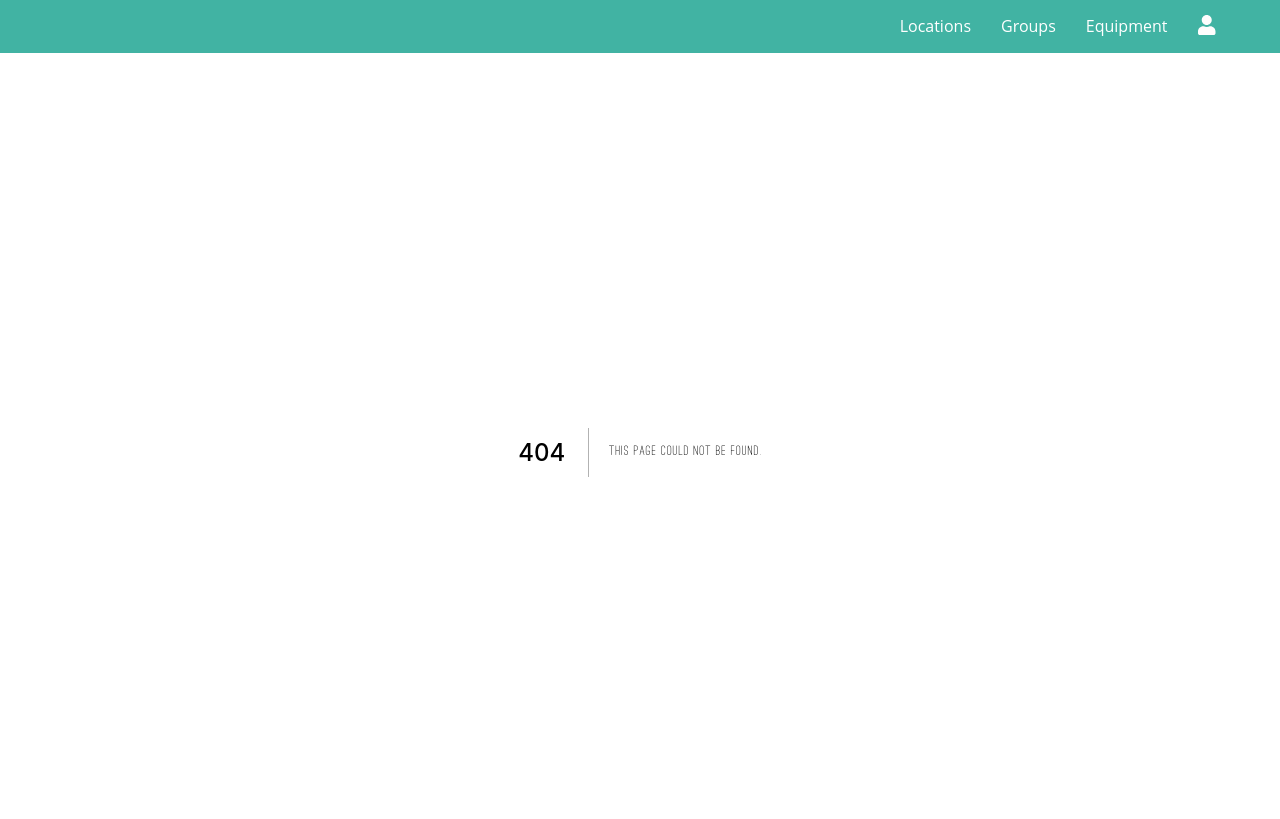
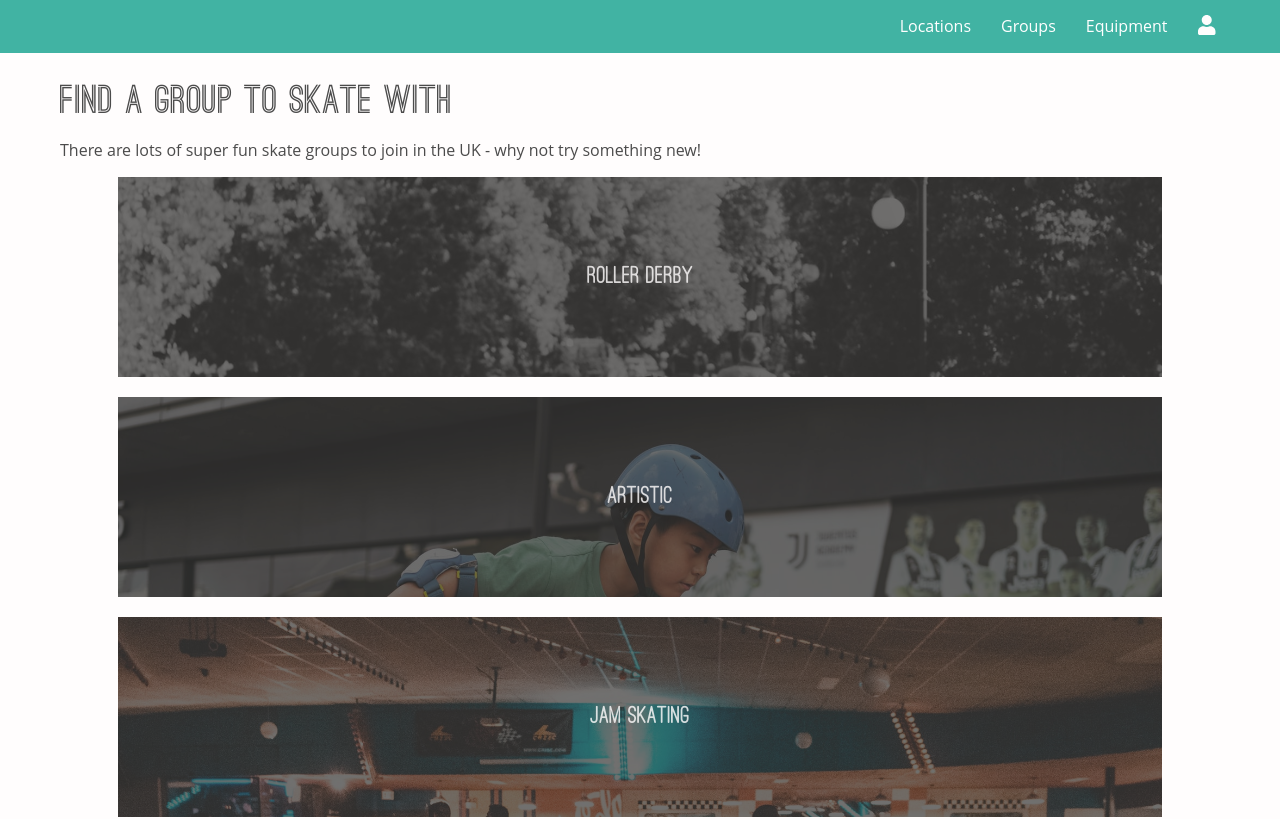
Before and after one commit to sadie-walker/skate-uk, a Next.js app: page /groups in a window 1280 px wide. Before the commit this address had no page. Shown: the top 819 px of the page. Built offline with nearby package versions, Linux system fonts and the light colour scheme.

Commit message:
create group subpages pages

```diff
--- a/src/components/NavigationItem.js
+++ b/src/components/NavigationItem.js
@@ -30,8 +30,8 @@ const NavigationItem = (props) => {
 			href: "/groups/artistic",
 		},
 		{
-			title: "Dance",
-			href: "/groups/dance",
+			title: "Jam Skating",
+			href: "/groups/jam",
 		},
 		{
 			title: "Other",
--- /dev/null
+++ b/src/pages/groups/index.js
@@ -0,0 +1,38 @@
+import React from "react";
+import PageLayout from "../../components/PageLayout";
+
+const index = () => {
+	const directions = [
+		{
+			title: "Roller Derby",
+			href: "/groups/roller-derby",
+			bgImg: "trails.jpg",
+		},
+		{
+			title: "Artistic",
+			href: "/groups/artistic",
+			bgImg: "skate-park.jpg",
+		},
+		{
+			title: "Jam Skating",
+			href: "/groups/jam",
+			bgImg: "disco-rink.jpg",
+		},
+		{
+			title: "Other",
+			href: "/groups/other",
+			bgImg: "disco-rink.jpg",
+		},
+	];
+
+	return (
+		<PageLayout
+			title="Find a group to skate with"
+			lead="There are lots of super fun skate groups to join in the UK - why not
+	try something new!"
+			directions={directions}
+		/>
+	);
+};
+
+export default index;
```
Also changed, not shown: src/pages/groups/artistic.js (added, +30 -0 lines), src/pages/groups/jam.js (added, +30 -0 lines), src/pages/groups/other.js (added, +30 -0 lines), src/pages/groups/roller-derby.js (added, +30 -0 lines).
